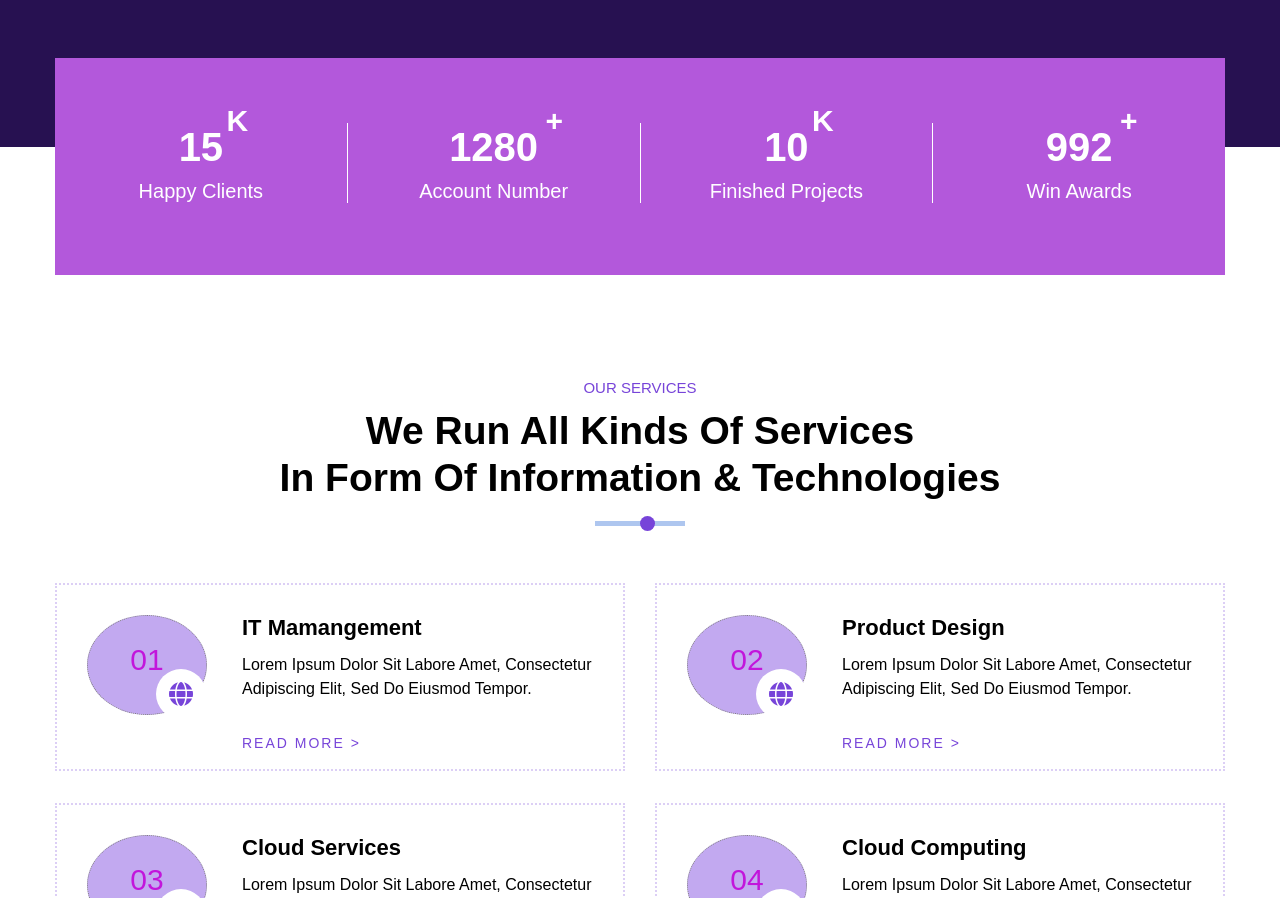
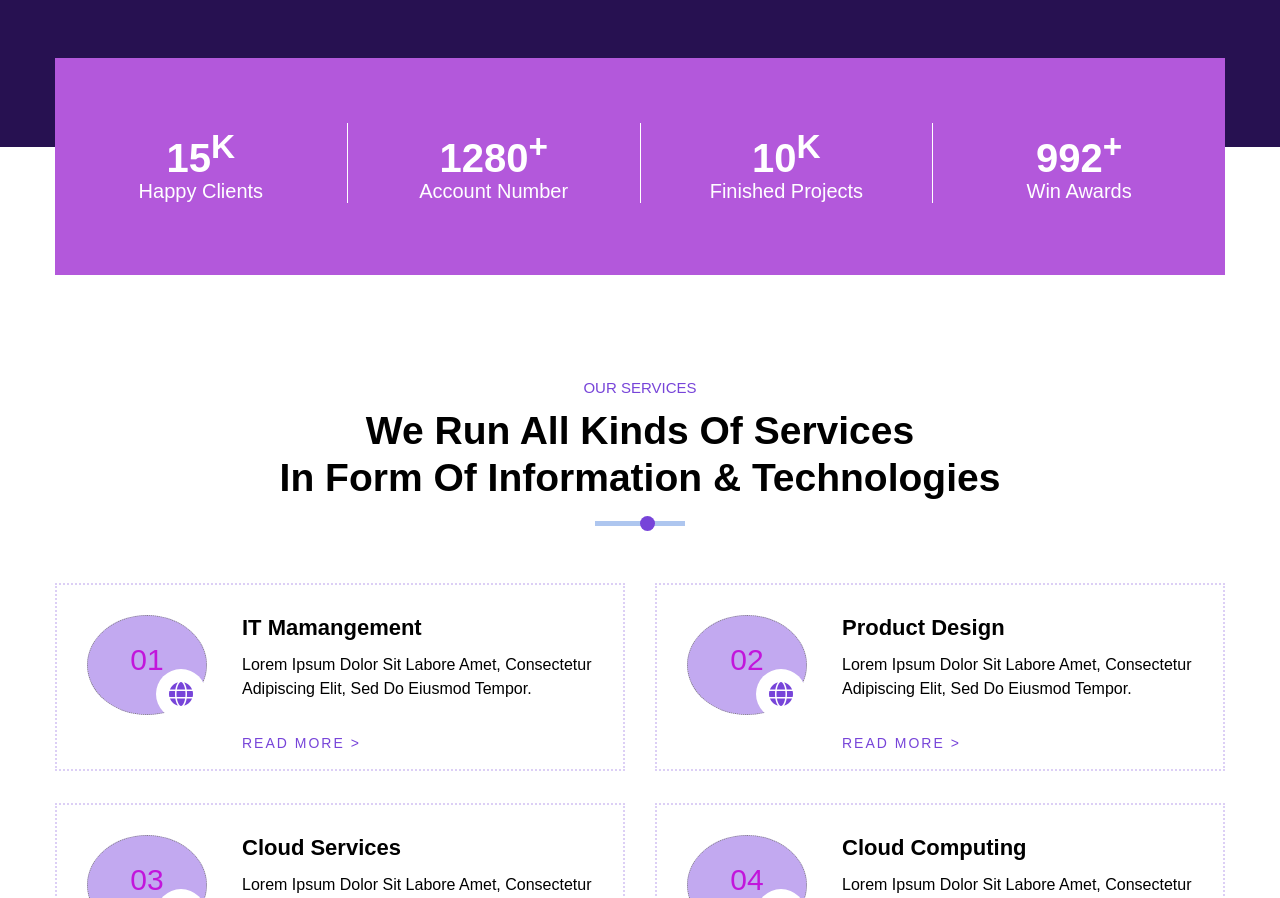
Before and after one commit to hasan-yamin/IT-SOLUTUON-page, a plain HTML site: page index.html in a window 1280 px wide. Shown: the part 2593-3491 px from the top of the page. Drawn offline with Linux system fonts and the light colour scheme.

Commit message:
un updated changes

```diff
--- a/index.html
+++ b/index.html
@@ -137,22 +137,22 @@
             </div>
             <div class="numbers">
                 <div>
-                    <h2>15<span>K</sup></h2>
+                    <h2>15<sup>K</sup></h2>
                     <p>Happy Clients</p>
                 </div>
                 <span></span>
                 <div>
-                    <h2>1280<span>+</sup></h2>
+                    <h2>1280<sup>+</sup></h2>
                     <p>Account Number</p>
                 </div>
                 <span></span>
                 <div>
-                    <h2>10<span>K</sup></h2>
+                    <h2>10<sup>K</sup></h2>
                     <p>Finished Projects</p>
                 </div>
                 <span></span>
                 <div>
-                    <h2>992<span>+</sup></h2>
+                    <h2>992<sup>+</sup></h2>
                     <p>Win Awards</p>
                 </div>
             </div>
```
